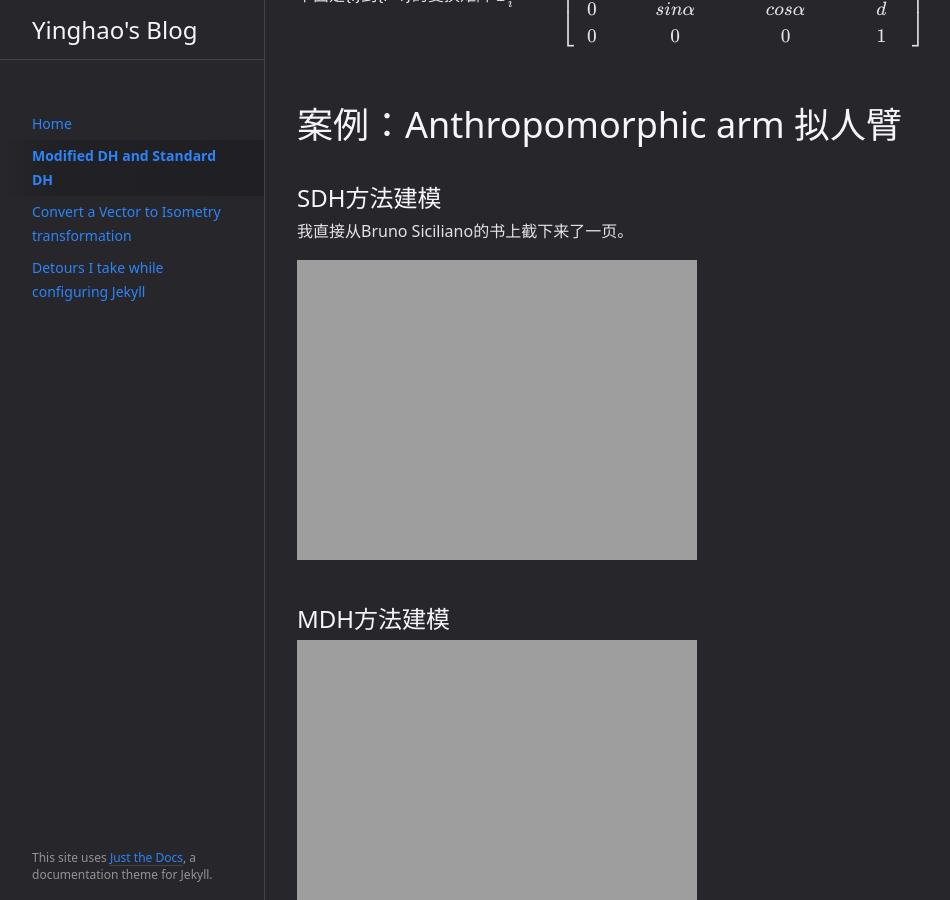
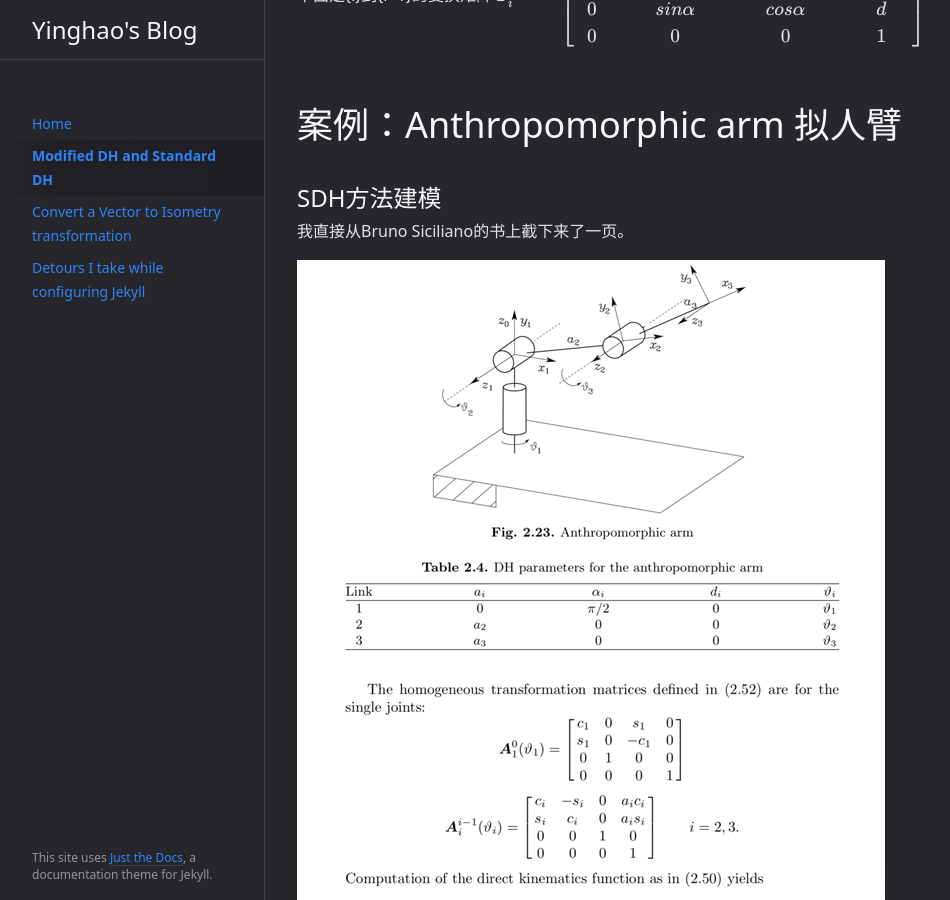
Before and after one commit to gywhitel/gywhitel.github.io, a Jekyll site: the page built from docs/2021-06-13_DH.md, in a window 1280 px wide and 900 px high, scrolled down 2739 px. Shown: the whole window, without its empty margins (107-1057 px from the left). Built offline with Jekyll 4.4.1, drawn with Linux system fonts in a browser that asks for light colours.

Commit message:
correct image extension name

```diff
--- a/docs/2021-06-13_DH.md
+++ b/docs/2021-06-13_DH.md
@@ -85,14 +85,14 @@ $$
 
 我直接从Bruno Siciliano的书上截下来了一页。
 
-![img]({{site.url}}/assets/images/DH/Fig3.jpg)
+![img]({{site.url}}/assets/images/DH/Fig3.png)
 
 
 
 
 ## MDH方法建模
 
-![img]({{site.url}}/assets/images/DH/Fig4.jpg)
+![img]({{site.url}}/assets/images/DH/Fig4.png)
 
 
 | DH parameter | a     | $\alpha$ | d    | $\theta$ |
@@ -104,7 +104,7 @@ $$
 
 第4组其实是到末端单独的一组变换，这样算出来结果跟SDH法是相同的
 
-![img]({{site.url}}/assets/images/DH/Fig5.jpg)
+![img]({{site.url}}/assets/images/DH/Fig5.png)
 
 
 通过对比可以发现，SDH比MDH领先一个轴，主要是因为MDH的{0}与{1}是重合的，而SDH的{0}是1轴，{1}是2轴，所以形式上SDH更加简洁一点点。
```
